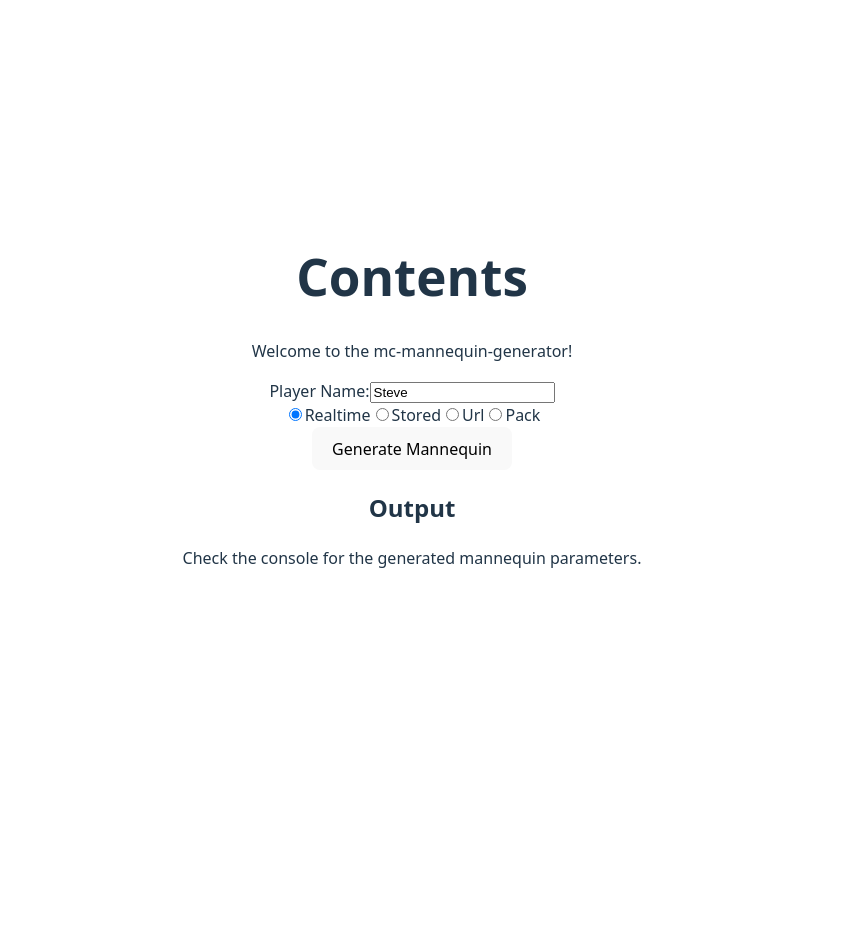
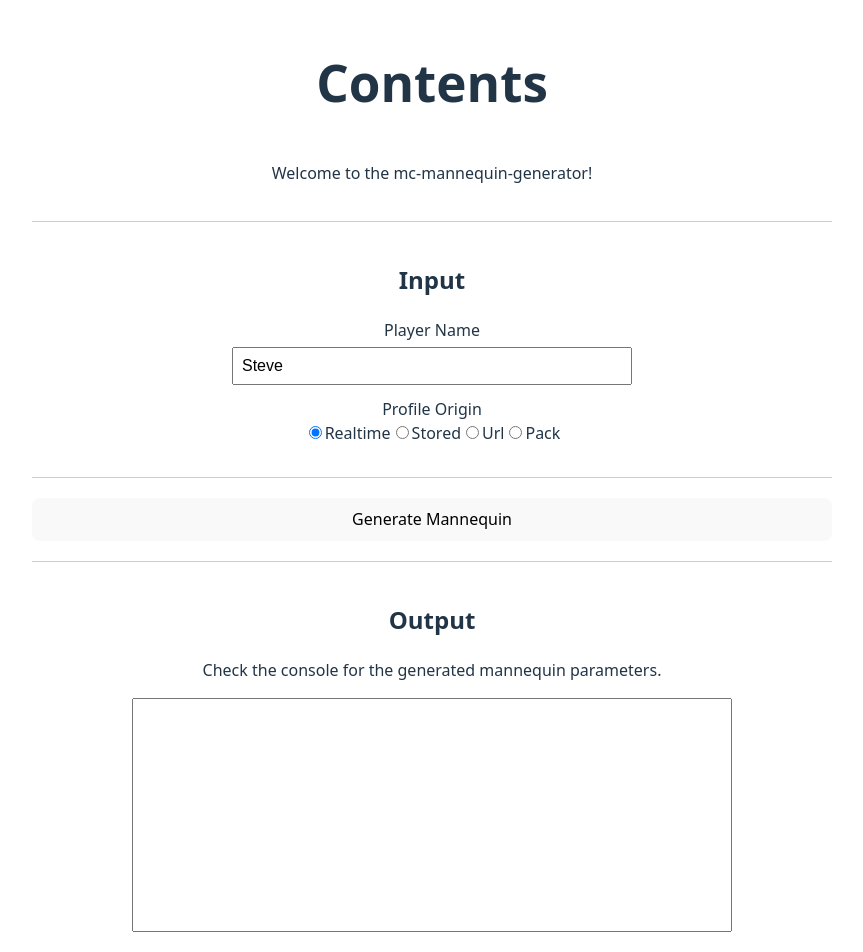
Before and after one commit to WizardsBowl/mc-mannequin-generator, a Vue app in the folder mc-mannequin-generator/: page / in a window 1280 px wide. Shown: the top 952 px of the page, without its empty margins (228-1091 px from the left). Before the commit the page ends 800 px from the top, so only its background shows below. Built offline with nearby package versions, Linux system fonts and the light colour scheme.

Commit message:
稍微改善一点页面布局

```diff
--- a/mc-mannequin-generator/index.html
+++ b/mc-mannequin-generator/index.html
@@ -4,7 +4,7 @@
     <meta charset="UTF-8" />
 
     <meta name="viewport" content="width=device-width, initial-scale=1.0" />
-    <title>mc-mannequin-generator</title>
+    <title>MC玩家模型生成工具</title>
   </head>
   <body>
     <div id="app"></div>
--- a/mc-mannequin-generator/src/components/Contents.vue
+++ b/mc-mannequin-generator/src/components/Contents.vue
@@ -39,15 +39,20 @@ function generateMannequin() {
 </script>
 
 <template>
-  <div class="contents">
+  <div id="contents">
     <h1>Contents</h1>
     <p>Welcome to the mc-mannequin-generator!</p>
 
-    <div class="input-form">
+    <div class="divider"></div>
+
+    <div id="input-form">
+      <h2>Input</h2>
       <div>
-        <label for="player-name">Player Name:</label>
+        <label for="player-name">Player Name</label>
         <input type="text" id="player-name" v-model="playerName" />
       </div>
+      <div>
+        <label>Profile Origin</label>
         <div>
           <input type="radio" id="mode-realtime" value="Realtime" v-model="profileOrigin" />
           <label for="mode-realtime">Realtime</label>
@@ -58,22 +63,73 @@ function generateMannequin() {
           <input type="radio" id="mode-pack" value="Pack" v-model="profileOrigin" />
           <label for="mode-pack">Pack</label>
         </div>
+      </div>
       <div v-if="profileOrigin === 'Url'">
-        <label for="skin-url">Skin URL:</label>
+        <label for="skin-url">Skin URL</label>
         <input type="text" id="skin-url" v-model="skinUrl" />
-        <label for="cape-url">Cape URL:</label>
+        <label for="cape-url">Cape URL</label>
         <input type="text" id="cape-url" v-model="capeUrl" />
-        <label for="elytra-url">Elytra URL:</label>
+        <label for="elytra-url">Elytra URL</label>
         <input type="text" id="elytra-url" v-model="elytraUrl" />
       </div>
     </div>
 
+    <div class="divider"></div>
+
     <button @click="generateMannequin">Generate Mannequin</button>
 
-    <div class="output">
+    <div class="divider"></div>
+
+    <div id="output-form">
       <h2>Output</h2>
       <p>Check the console for the generated mannequin parameters.</p>
-      <p id="output-profile-json">{{ outputProfileJson }}</p>
+      <textarea id="output-profile-json" rows="12" readonly>{{ outputProfileJson }}</textarea>
     </div>
   </div>
 </template>
+
+<style scoped>
+#contents {
+  margin: 0;
+  padding: 20px;
+  width: 100%;
+  height: 100%;
+  display: flex;
+  flex-direction: column;
+  justify-content: flex-start;
+  align-items: stretch;
+}
+
+#input-form > div, #output-form > div {
+  margin: 12px auto;
+}
+
+#input-form textarea, #output-form textarea {
+  width: 100%;
+  max-width: 600px;
+  padding: 8px;
+  box-sizing: border-box;
+  font-size: 16px;
+  white-space: pre;
+}
+
+div.divider {
+  margin: 20px 0;
+  width: 100%;
+  border-bottom: 1px solid #ccc;
+}
+
+input[type="text"] {
+  width: 100%;
+  max-width: 400px;
+  padding: 8px;
+  margin: 5px auto;
+  box-sizing: border-box;
+  font-size: 16px;
+  display: block;
+}
+
+textarea {
+  resize: none;
+}
+</style>
--- a/mc-mannequin-generator/src/style.css
+++ b/mc-mannequin-generator/src/style.css
@@ -24,8 +24,7 @@ a:hover {
 
 body {
   margin: 0;
-  display: flex;
-  place-items: center;
+  display: block;
   min-width: 320px;
   min-height: 100vh;
 }
@@ -59,9 +58,9 @@ button:focus-visible {
 }
 
 #app {
-  max-width: 1280px;
+  max-width: 800px;
   margin: 0 auto;
-  padding: 2rem;
+  padding: 0;
   text-align: center;
 }
 
--- a/mc-mannequin-generator/vite.config.ts
+++ b/mc-mannequin-generator/vite.config.ts
@@ -14,7 +14,7 @@ export default defineConfig({
     },
 
     manifest: {
-      name: 'mc-mannequin-generator',
+      name: 'MC玩家模型生成工具',
       short_name: 'mc-mnqgrt',
       description: 'Simply generate mannequins in Minecraft.',
       theme_color: '#ffffff',
```
Also changed, not shown: 1 other file (tests, documents, lock files or other folders). Lines whose indentation alone changed are shown as unchanged.
